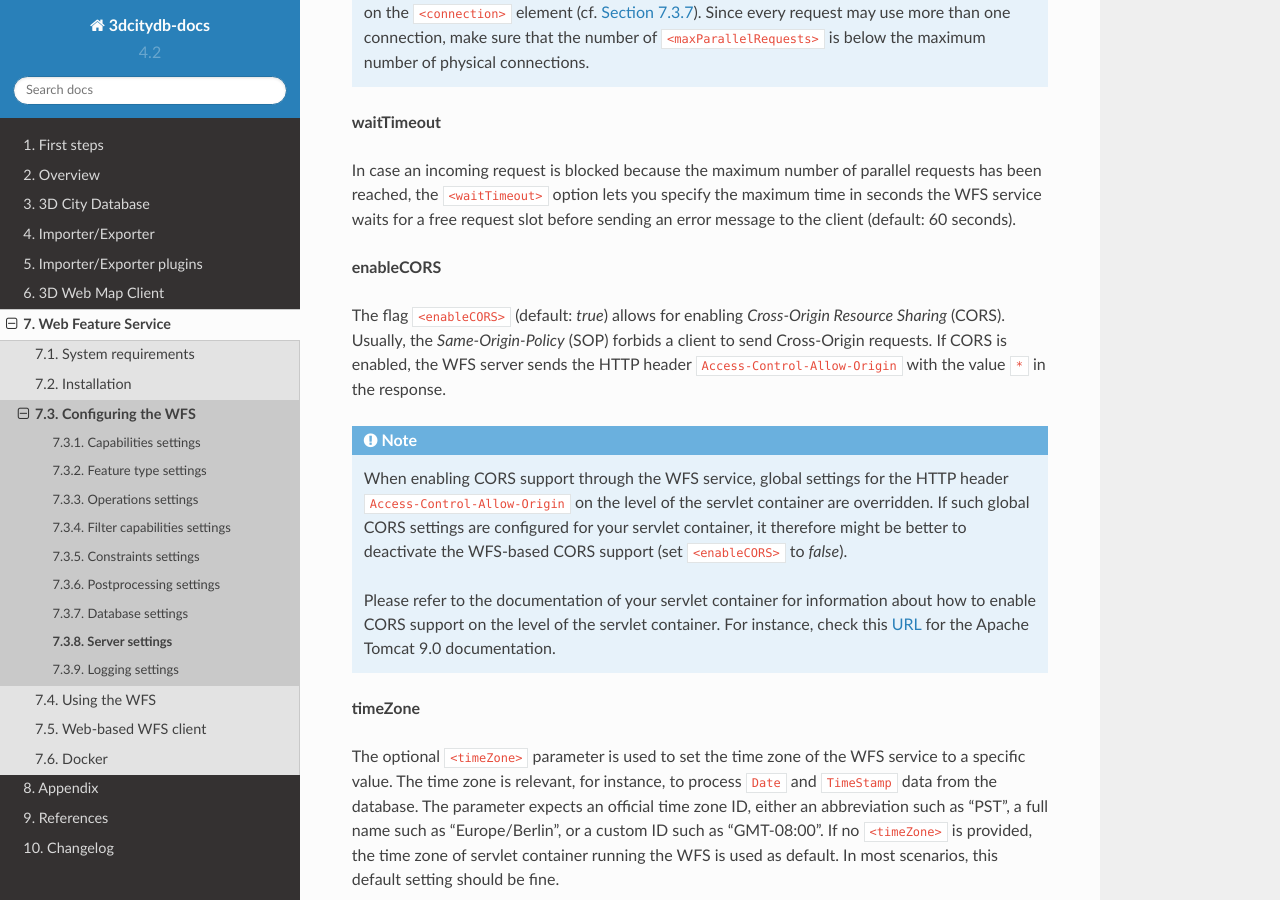
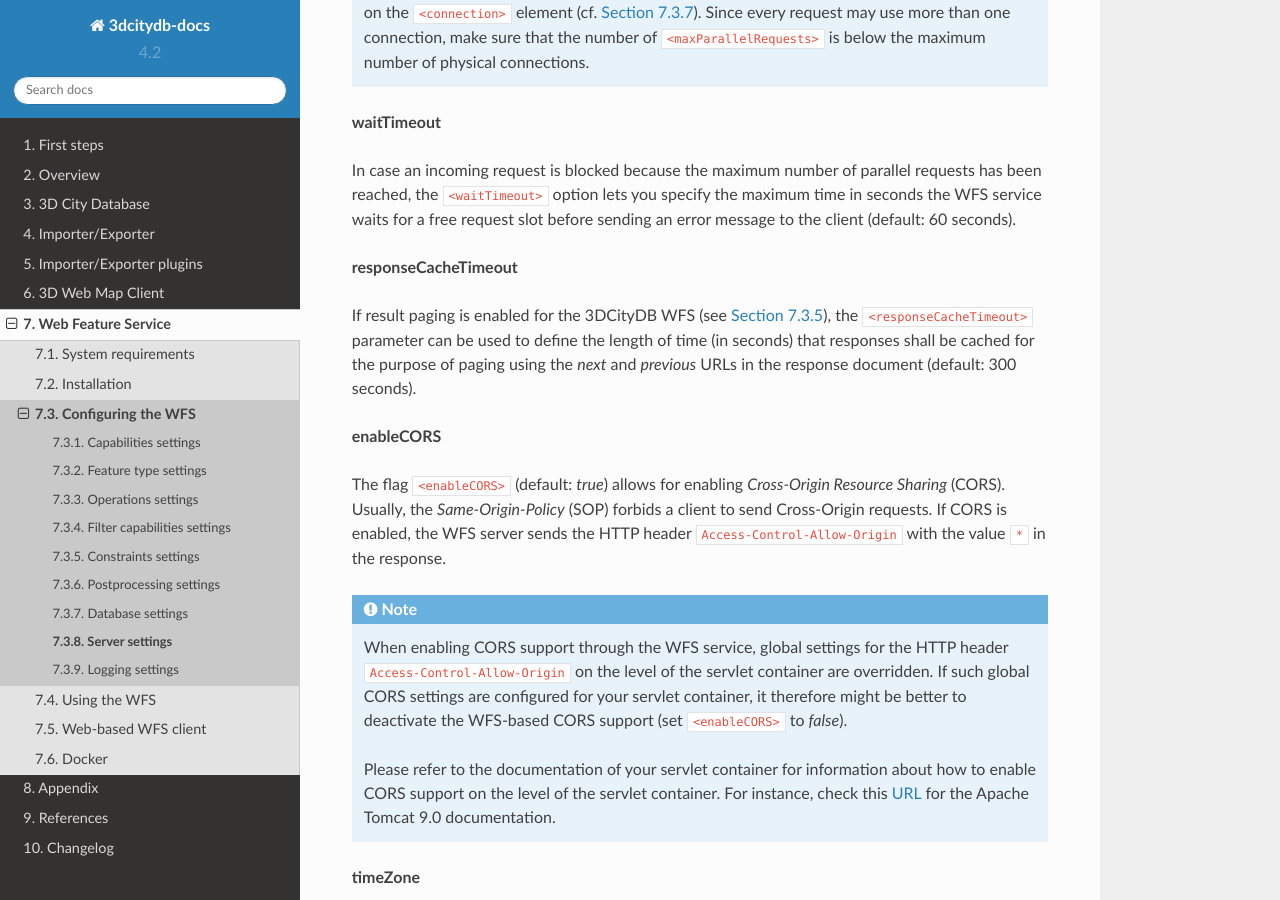
Before and after one commit to 3dcitydb/3dcitydb-docs, a Sphinx documentation site: the page built from source/wfs/configuration/server.rst, in a window 1280 px wide and 900 px high, scrolled down 1320 px. Built offline with Sphinx 7.4.7 and the Read the Docs theme 2.0.0, drawn with Linux system fonts in a browser that asks for light colours.

Commit message:
added description of WFS constraint responseCacheTimeout

```diff
--- a/source/wfs/configuration/server.rst
+++ b/source/wfs/configuration/server.rst
@@ -77,6 +77,13 @@ parallel requests has been reached, the ``<waitTimeout>`` option lets you
 specify the maximum time in seconds the WFS service waits for a free
 request slot before sending an error message to the client (default: 60
 seconds).
+
+**responseCacheTimeout**
+
+If result paging is enabled for the 3DCityDB WFS (see :numref:`wfs_constraints_settings_chapter`),
+the ``<responseCacheTimeout>`` parameter can be used to define the length of time (in seconds) that
+responses shall be cached for the purpose of paging using the *next* and *previous* URLs in the
+response document (default: 300 seconds).
 
 **enableCORS**
 
```
